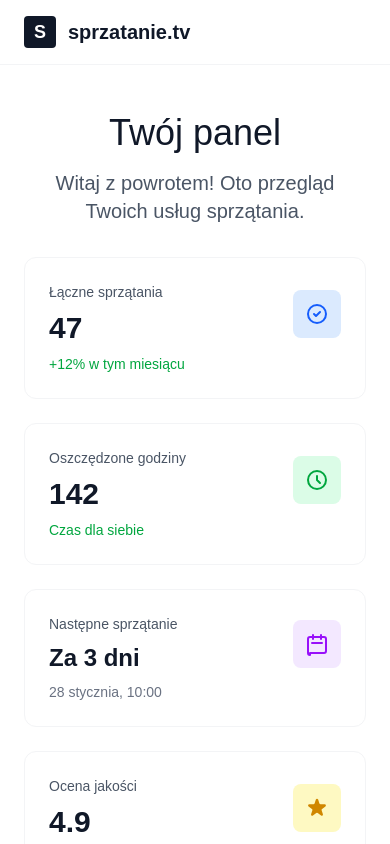
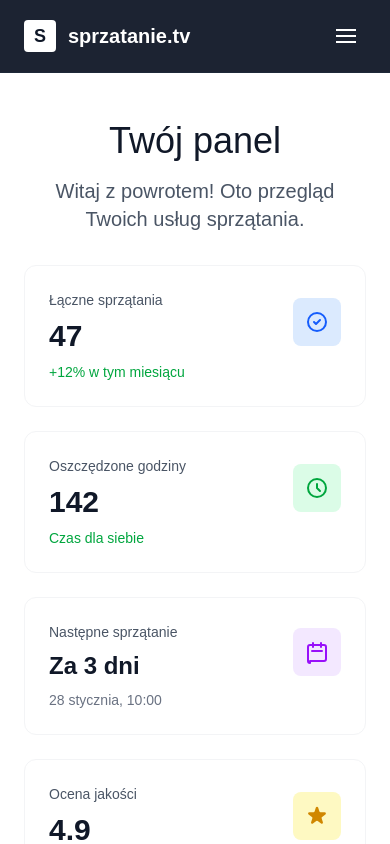
Before and after one commit to danielszelag/next-template, a Next.js app: page /dashboard in a window 390 px wide. Shown: the top 844 px of the page. Built offline with nearby package versions, Linux system fonts and the light colour scheme.

Commit message:
invert colors

```diff
--- a/src/components/navigation.tsx
+++ b/src/components/navigation.tsx
@@ -1,46 +1,118 @@
+'use client'
+
 import Link from 'next/link'
+import { useState } from 'react'
 
 function SprzatanieLogо() {
   return (
-    <div className='w-8 h-8 bg-gray-900 rounded flex items-center justify-center'>
-      <span className='text-white font-bold text-lg'>S</span>
+    <div className='w-8 h-8 bg-white rounded flex items-center justify-center'>
+      <span className='text-gray-900 font-bold text-lg'>S</span>
     </div>
   )
 }
 
 export default function Navigation() {
+  const [isMenuOpen, setIsMenuOpen] = useState(false)
+
   return (
-    <nav className='bg-white/95 backdrop-blur-sm border-b border-gray-100 sticky top-0 z-50'>
+    <nav className='bg-gray-900/95 backdrop-blur-sm border-b border-gray-800 sticky top-0 z-50'>
       <div className='max-w-7xl mx-auto px-6 py-4'>
         <div className='flex items-center justify-between'>
           <div className='flex items-center space-x-3'>
             <SprzatanieLogо />
-            <Link href='/' className='text-xl font-semibold text-gray-900'>
+            <Link href='/' className='text-xl font-semibold text-white'>
               sprzatanie.tv
             </Link>
           </div>
+
+          {/* Desktop Menu */}
           <div className='hidden md:flex items-center space-x-8'>
             <Link
               href='/features'
-              className='text-gray-600 hover:text-gray-900 transition-colors'
+              className='text-gray-300 hover:text-white transition-colors'
             >
               Usługi
             </Link>
             <Link
               href='/pricing'
-              className='text-gray-600 hover:text-gray-900 transition-colors'
+              className='text-gray-300 hover:text-white transition-colors'
             >
               Cennik
             </Link>
             <Link
               href='/about'
-              className='text-gray-600 hover:text-gray-900 transition-colors'
+              className='text-gray-300 hover:text-white transition-colors'
             >
               O nas
             </Link>
             <Link
               href='/dashboard'
-              className='bg-gray-900 text-white px-6 py-2 rounded-lg hover:bg-gray-800 transition-colors'
+              className='bg-white text-gray-900 px-6 py-2 rounded-lg hover:bg-gray-100 transition-colors'
+            >
+              Twój panel
+            </Link>
+          </div>
+
+          {/* Mobile Hamburger Button */}
+          <button
+            className='md:hidden p-2'
+            onClick={() => setIsMenuOpen(!isMenuOpen)}
+            aria-label='Toggle menu'
+          >
+            <div className='w-6 h-6 flex flex-col justify-center items-center'>
+              <span
+                className={`block w-5 h-0.5 bg-white transition-all duration-300 ${
+                  isMenuOpen ? 'rotate-45 translate-y-1' : '-translate-y-1'
+                }`}
+              />
+              <span
+                className={`block w-5 h-0.5 bg-white transition-all duration-300 ${
+                  isMenuOpen ? 'opacity-0' : 'opacity-100'
+                }`}
+              />
+              <span
+                className={`block w-5 h-0.5 bg-white transition-all duration-300 ${
+                  isMenuOpen ? '-rotate-45 -translate-y-1' : 'translate-y-1'
+                }`}
+              />
+            </div>
+          </button>
+        </div>
+
+        {/* Mobile Menu */}
+        <div
+          className={`md:hidden transition-all duration-300 ease-in-out ${
+            isMenuOpen
+              ? 'max-h-64 opacity-100 mt-4'
+              : 'max-h-0 opacity-0 overflow-hidden'
+          }`}
+        >
+          <div className='py-4 space-y-4 border-t border-gray-800'>
+            <Link
+              href='/features'
+              className='block text-gray-300 hover:text-white transition-colors py-2'
+              onClick={() => setIsMenuOpen(false)}
+            >
+              Usługi
+            </Link>
+            <Link
+              href='/pricing'
+              className='block text-gray-300 hover:text-white transition-colors py-2'
+              onClick={() => setIsMenuOpen(false)}
+            >
+              Cennik
+            </Link>
+            <Link
+              href='/about'
+              className='block text-gray-300 hover:text-white transition-colors py-2'
+              onClick={() => setIsMenuOpen(false)}
+            >
+              O nas
+            </Link>
+            <Link
+              href='/dashboard'
+              className='block bg-white text-gray-900 px-6 py-3 rounded-lg hover:bg-gray-100 transition-colors text-center'
+              onClick={() => setIsMenuOpen(false)}
             >
               Twój panel
             </Link>
```
